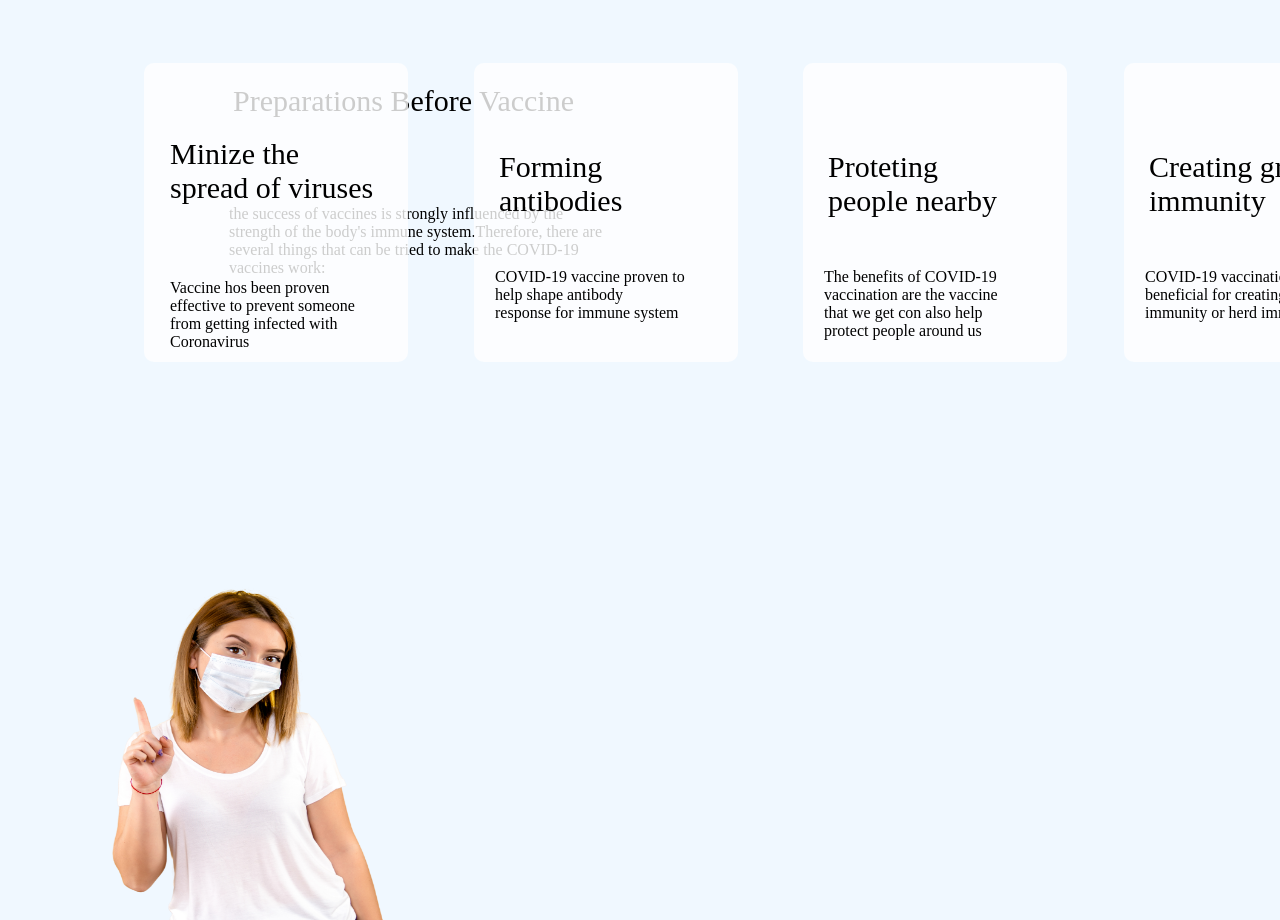
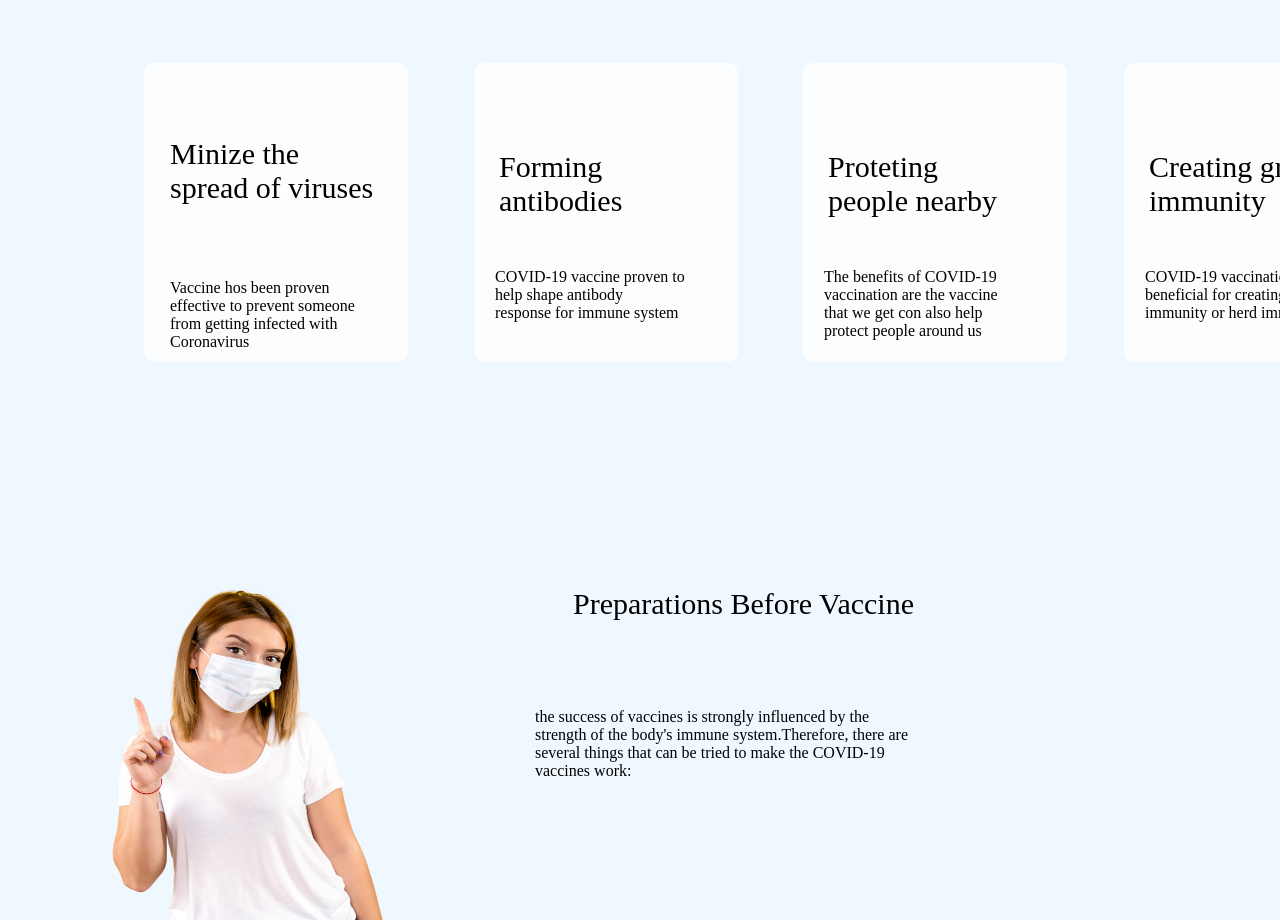
Before and after one commit to Aletru/Pagina-clonada, a plain HTML site: page index.html in a window 1280 px wide. Shown: the part 1018-1938 px from the top of the page. Drawn offline with Linux system fonts and the light colour scheme.

Commit message:
Update style.css

```diff
--- a/style.css
+++ b/style.css
@@ -269,13 +269,13 @@ header a {
 }
 
 .t5 {
-    margin-left: 25px;
-    margin-top: 87px;
+    margin-left: 365px;
+    margin-top: 590px;
     font-size: 30px;
 }
 
 .d5 {
-    margin-left: 21px;
+    margin-left: 327px;
     margin-top: 87px;
 
 }
```
